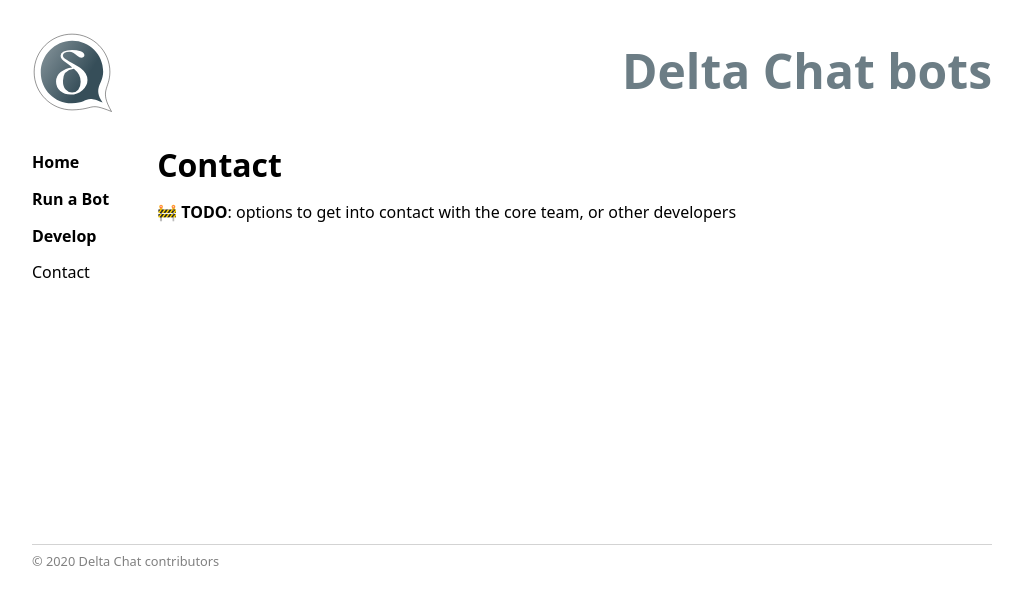
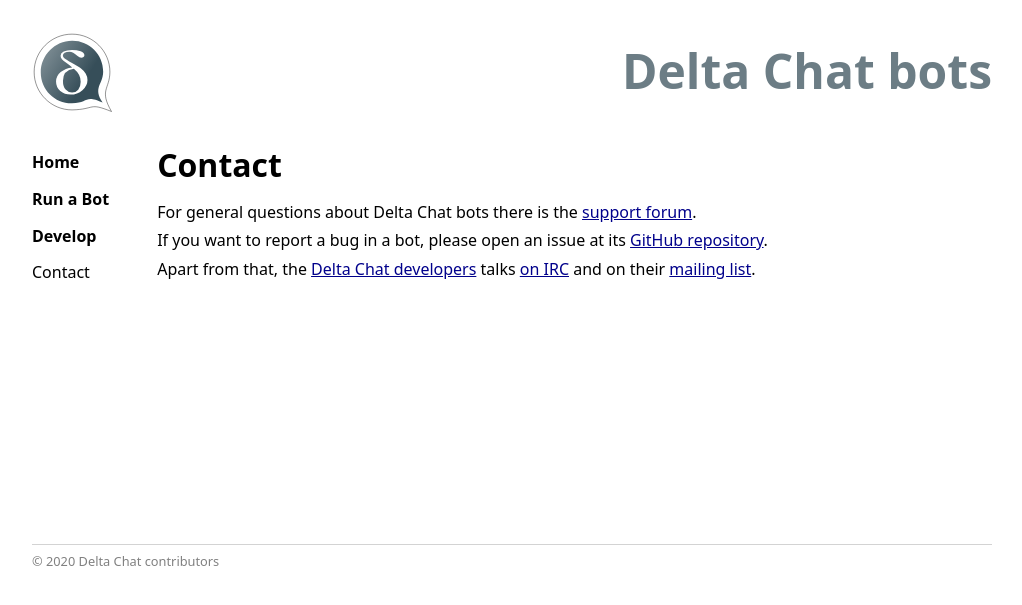
Before and after one commit to deltachat-bot/bot-pages, a Jekyll site: the page built from contact.md, in a window 1280 px wide. Shown: the top 605 px of the page, without its empty margins (0-1022 px from the left). Built offline with Jekyll 4.4.1, drawn with Linux system fonts in a browser that asks for light colours.

Commit message:
added contact information

```diff
--- a/contact.md
+++ b/contact.md
@@ -1,7 +1,12 @@
 ---
-title: Development information
+title: Contact
 ---
 
 # Contact
 
-🚧 **TODO**: options to get into contact with the core team, or other developers
+For general questions about Delta Chat bots there is the [support forum](https://support.delta.chat/categories).
+
+If you want to report a bug in a bot, please open an issue at its [GitHub repository](https://github.com/deltachat-bot/).
+
+Apart from that, the [Delta Chat developers](https://delta.chat/contribute)
+talks [on IRC](https://kiwiirc.com/nextclient/#irc://irc.freenode.net/deltachat) and on their [mailing list](https://lists.codespeak.net/postorius/lists/delta.codespeak.net/).
```
